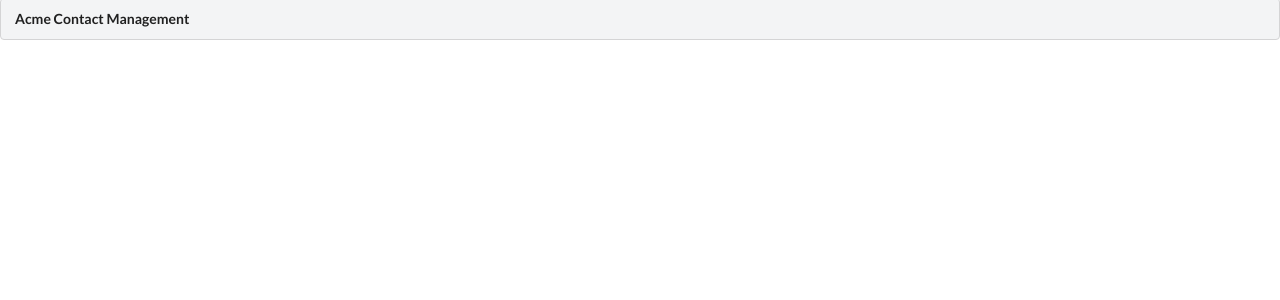
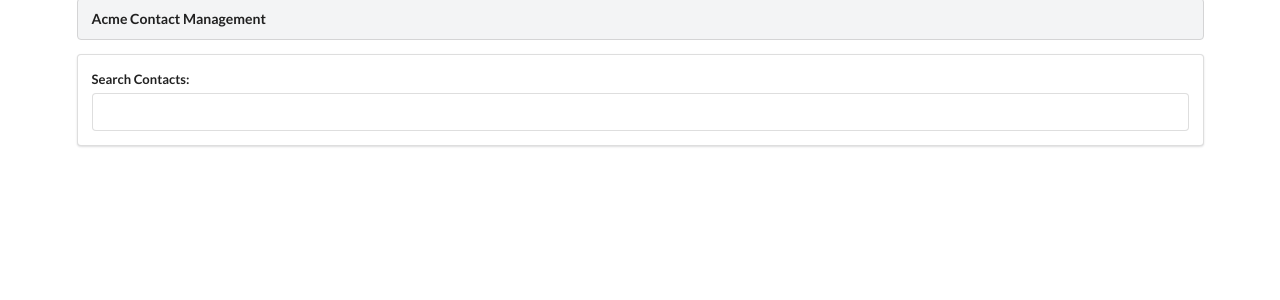
Before and after one commit to jessepatricio/figapp, a React (Create React App) app in the folder figApp/: page / in a window 1280 px wide. Shown: the top 300 px of the page. Built offline with nearby package versions, Linux system fonts and the light colour scheme.

Commit message:
add searchbar component

```diff
--- a/figApp/src/components/App.js
+++ b/figApp/src/components/App.js
@@ -1,13 +1,15 @@
 import React, { Component } from 'react'
 import Header from './Header';
+import SearchBar from './SearchBar';
 
 
 
 export class App extends Component {
     render() {
         return (
-            <div>
+            <div className="ui container">
                 <Header title="Acme Contact Management"/>
+                <SearchBar />
             </div>
         )
     }
--- /dev/null
+++ b/figApp/src/components/SearchBar.js
@@ -0,0 +1,29 @@
+import React, { Component } from 'react'
+
+export class SearchBar extends Component {
+    state = { srcText: '' };
+
+    onFormSubmit = (event) => {
+        event.preventDefault();
+
+        console.log(this.state.srcText);
+    }
+
+    render() {
+        return (
+            <div className="ui segment">
+                <form onSubmit={this.onFormSubmit} className="ui form">
+                    <div className="field">
+                    <label labelfor="searchbox">Search Contacts: </label>
+                    <input id="searchbox"
+                        type="text"
+                        value={this.state.srcText}
+                        onChange={e => this.setState({ srcText: e.target.value })}/>
+                    </div>
+                </form>
+            </div>
+        )
+    }
+}
+
+export default SearchBar
```
